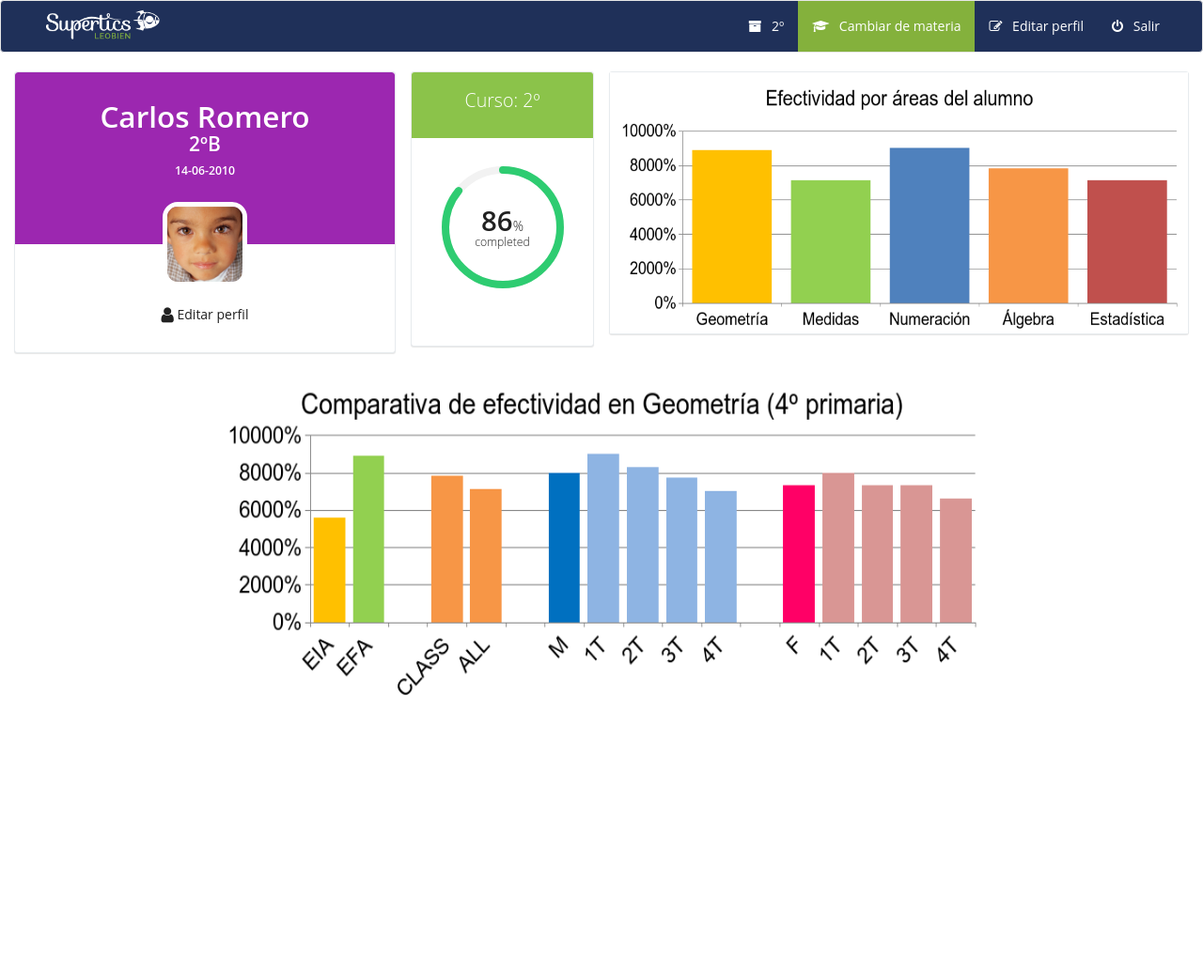
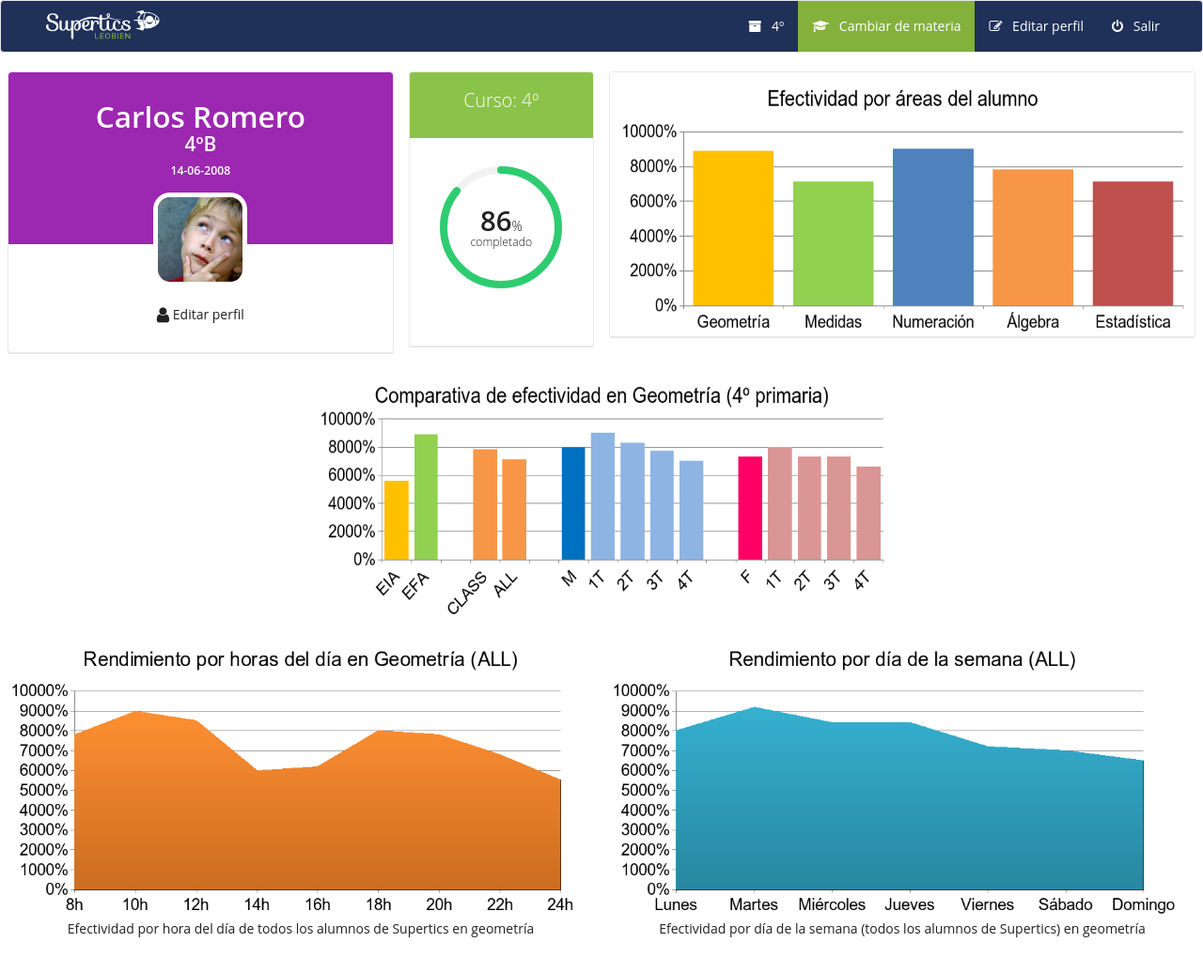
Before and after one commit to destinoZero/back-tutor, a plain HTML site: page index.html in a window 1280 px wide. Shown: the whole page at 94% size. Before the commit the page ends 800 px from the top, so only its background shows below. Drawn offline with Linux system fonts and the light colour scheme.

Commit message:
Some corrections on graphics and images

```diff
--- a/index.html
+++ b/index.html
@@ -37,17 +37,17 @@
                     <li class="dropdown">
                         <a href="#" class="dropdown-toggle" data-toggle="dropdown">
                             <i class="fa fa-archive"></i>
-                            <span id="classroom-dropdown-label" class="hidden-xs hidden-sm label-icons-header">2º</span>
+                            <span id="classroom-dropdown-label" class="hidden-xs hidden-sm label-icons-header">4º</span>
                         </a>
                         <ul id="classroom_dropdown" class="dropdown-menu scrollable-menu" style="overflow: scroll; height: 400px;">
                             <li id="classroom-dropdown-item-23" class="item item-product dropdown-classroom-item inactive-product">
-                                <a href="#" class="classroom_selector active-sub" data-classroom-id="23">
+                                <a href="#" class="classroom_selector" data-classroom-id="23">
                                     <i class="fa fa-plus"></i>
                                     <b>2º</b>
                                 </a>
                             </li>
                             <li id="classroom-dropdown-item-24" class="item item-product dropdown-classroom-item ">
-                                <a href="#" class="classroom_selector" data-classroom-id="24">
+                                <a href="#" class="classroom_selector active-sub" data-classroom-id="24">
                                     <i class="fa fa-plus"></i>
                                     <b>4º</b>
                                 </a>
@@ -99,7 +99,7 @@
         </div>
     </nav>
 
-    <div class="container-fluid">
+    <div class="container container-fluid">
         <div class="row">
             <div class="col-sm-8 col-md-4">
                 <div class="main-box clearfix profile-box-stats">
@@ -107,10 +107,10 @@
                         <div class="profile-box-header purple-bg clearfix" style="background-image: url(../../img/samples/nature.jpg);">
                             <h2>
                                 <span class="big">Carlos Romero</span>
-                                <br>2ºB
+                                <br>4ºB
                             </h2>
-                            <div class="job-position">14-06-2010</div>
-                            <img src="images/nino.png" alt="Foto perfil" class="profile-img img-responsive" />
+                            <div class="job-position">14-06-2008</div>
+                            <img src="images/nino.jpg" alt="Foto perfil" class="profile-img img-responsive" />
                         </div>
 
                         <div class="profile-box-footer clearfix center">
@@ -127,7 +127,7 @@
                     <div class="main-box-body clearfix">
                         <div class="project-box-header green-bg">
                             <div class="name center">
-                                <p>Curso: 2º</p>
+                                <p>Curso: 4º</p>
                             </div>
                         </div>
 
@@ -135,7 +135,7 @@
                             <span class="chart" data-percent="86" data-bar-color="#2ecc71">
                                 <span class="percent"></span>%
                                 <br/>
-                                <span class="lbl">completed</span>
+                                <span class="lbl">completado</span>
                             </span>
                         </div>
 
@@ -160,7 +160,7 @@
         </div>
 
         <div class="row">
-            <div class="col-sm-8 col-sm-offset-2">
+            <div class="col-sm-6 col-sm-offset-3">
                 <figure>
                     <img src="images/efect_geometria.png" alt="Colours chart" class="img-responsive">
                 </figure>
@@ -170,14 +170,14 @@
         <div class="row">
             <div class="col-sm-12 col-md-6">
                 <figure>
-                    <img src="images/" alt="" class="img-responsive">
-                    <figcaption class="center"></figcaption>
+                    <img src="images/rend_horas.png" alt="Rendimiento por horas" class="img-responsive">
+                    <figcaption class="center">Efectividad por hora del día de todos los alumnos de Supertics en geometría</figcaption>
                 </figure>
             </div>
             <div class="col-sm-12 col-md-6">
                 <figure>
-                    <img src="images/" alt="" class="img-responsive">
-                    <figcaption class="center"></figcaption>
+                    <img src="images/rend_dia.png" alt="Rendimiento por dias" class="img-responsive">
+                    <figcaption class="center">Efectividad por día de la semana (todos los alumnos de Supertics) en geometría</figcaption>
                 </figure>
             </div>
         </div>
--- a/styles/styles.css
+++ b/styles/styles.css
@@ -35,6 +35,10 @@ html, body {
     background-color: #438819;
 }
 
+.navbar-nav .dropdown:nth-child(2) > a[aria-expanded="false"] {
+    background-color: #438819;
+}
+
 nav .fa  {
     font-size: 1em;
     color: #fff;
@@ -65,3 +69,7 @@ nav .fa  {
 .project-box-footer {
     margin-bottom: 4em;
 }
+
+.container {
+    margin-bottom: 10em;
+}
```
Also changed, not shown: images/nino.jpg (added), images/nino.png (deleted), images/rend_dia.png (added), images/rend_horas.png (added), styles/compiled/theme_styles.css.
